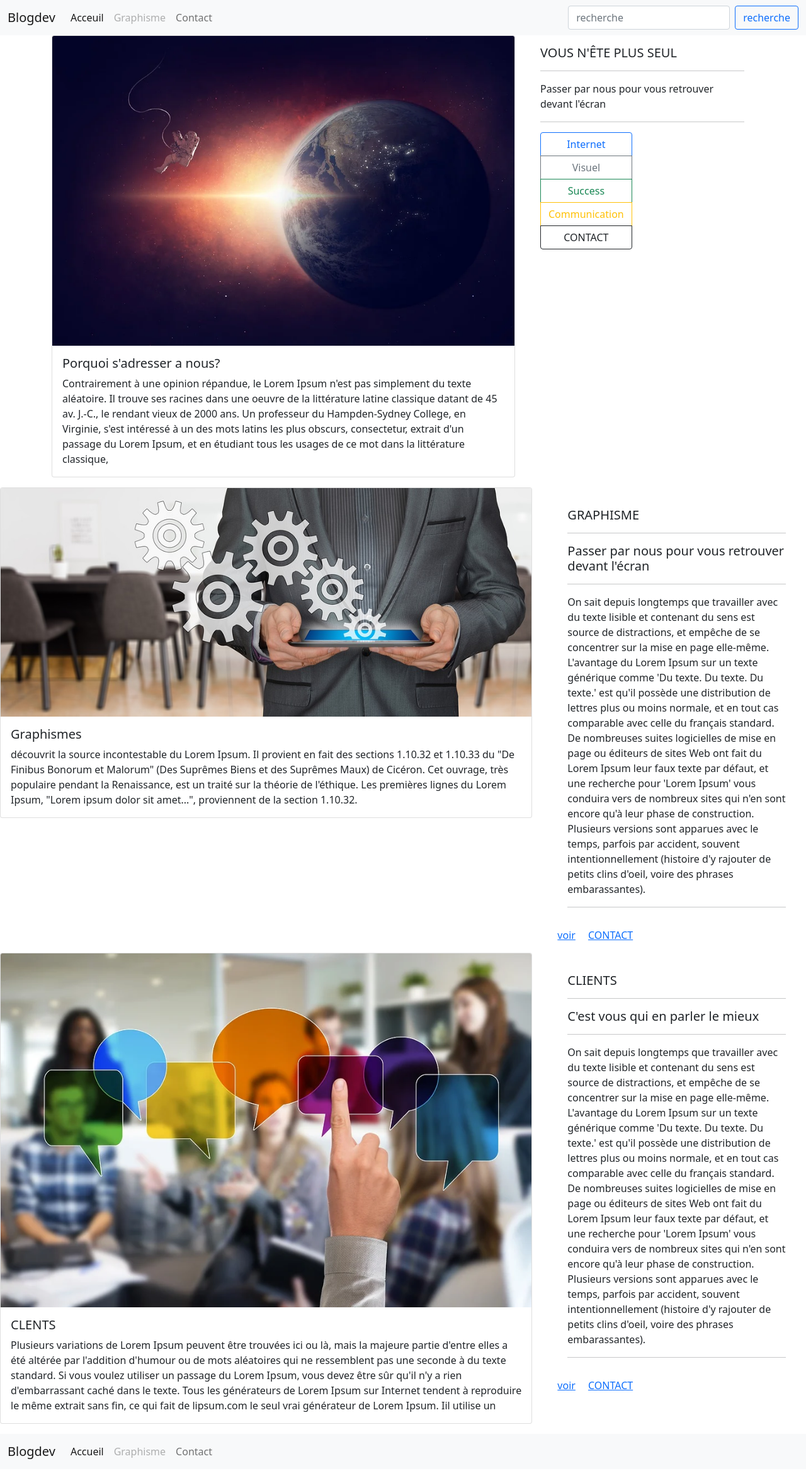
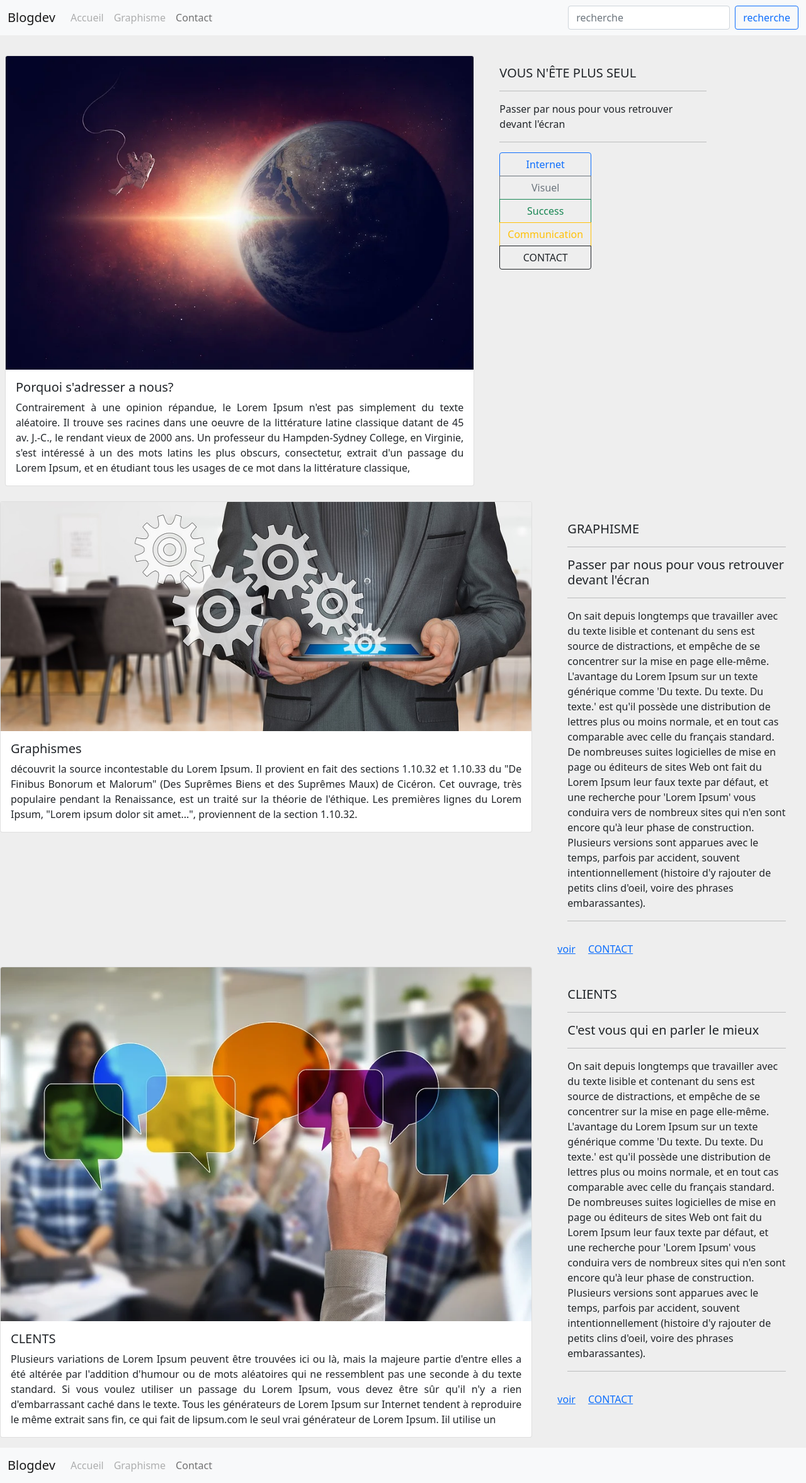
Before and after one commit to franckastuce/devoir1-version3, a plain HTML site: page index.html in a window 1280 px wide. Shown: the whole page at 63% size. Before the commit the page ends 2333 px from the top, so only its background shows below. Drawn offline with nearby package versions, Linux system fonts and the light colour scheme.

Commit message:
correction index et ajout style.css

```diff
--- a/index.html
+++ b/index.html
@@ -16,7 +16,7 @@
     <script src="https://cdn.jsdelivr.net/npm/bootstrap@5.1.3/dist/js/bootstrap.bundle.min.js"
         integrity="sha384-ka7Sk0Gln4gmtz2MlQnikT1wXgYsOg+OMhuP+IlRH9sENBO0LRn5q+8nbTov4+1p"
         crossorigin="anonymous"></script>
-
+    <link rel="stylesheet" href="style.css">
     <title>devoir1 version3</title>
 </head>
 
@@ -24,7 +24,7 @@
     <!--barre de naviguation-->
     <nav class="navbar navbar-expand-lg navbar-light bg-light">
         <div class="container-fluid">
-            <a class="navbar-brand" href="#">Blogdev</a>
+            <a class="navbar-brand disabled" href="#">Blogdev</a>
             <button class="navbar-toggler" type="button" data-bs-toggle="collapse"
                 data-bs-target="#navbarSupportedContent" aria-controls="navbarSupportedContent" aria-expanded="false"
                 aria-label="Toggle navigation">
@@ -33,7 +33,7 @@
             <div class="collapse navbar-collapse" id="navbarSupportedContent">
                 <ul class="navbar-nav me-auto mb-2 mb-lg-0">
                     <li class="nav-item">
-                        <a class="nav-link active" aria-current="page" href="#">Acceuil</a>
+                        <a class="nav-link disabled">Accueil</a>
                     </li>
                     <li class="nav-item">
                         <a class="nav-link disabled">Graphisme</a>
@@ -41,7 +41,6 @@
                     <li class="nav-item">
                         <a class="nav-link" href="#">Contact</a>
                     </li>
-
                 </ul>
                 <form class="d-flex">
                     <input class="form-control me-2" type="search" placeholder="recherche" aria-label="Search">
@@ -50,7 +49,7 @@
             </div>
         </div>
     </nav>
-
+    <br>
     <!--construction du corps du blog-->
     <div class="container">
         <!-- Stack the columns on mobile by making one full-width and the other half-width -->
@@ -163,7 +162,8 @@
         </div>
     </div>
     </div>
-    <!--creation du pied de page-->
+    </div>
+    <!--pied de page-->
     <footer>
         <nav class="navbar navbar-expand-lg navbar-light bg-light">
             <div class="container-fluid">
@@ -176,7 +176,7 @@
                 <div class="collapse navbar-collapse" id="navbarSupportedContent">
                     <ul class="navbar-nav me-auto mb-2 mb-lg-0">
                         <li class="nav-item">
-                            <a class="nav-link active" aria-current="page" href="#">Accueil</a>
+                            <a class="nav-link disabled">Accueil</a>
                         </li>
                         <li class="nav-item">
                             <a class="nav-link disabled">Graphisme</a>
@@ -184,9 +184,7 @@
                         <li class="nav-item">
                             <a class="nav-link" href="#">Contact</a>
                         </li>
-
                     </ul>
-
                 </div>
             </div>
         </nav>
--- /dev/null
+++ b/style.css
@@ -0,0 +1,23 @@
+/*-- mise en page global--*/
+*{
+    margin: 0;
+    padding: 0;
+}
+body{
+    background: rgb(238, 238, 238);
+}
+
+.container{
+    margin: 3px;
+    padding: 5px;
+}
+
+.container.p{
+    text-align: justify;
+}
+.card-text{
+    text-align: justify;
+}
+.cartd-body{
+    text-align: justify;
+}
```
